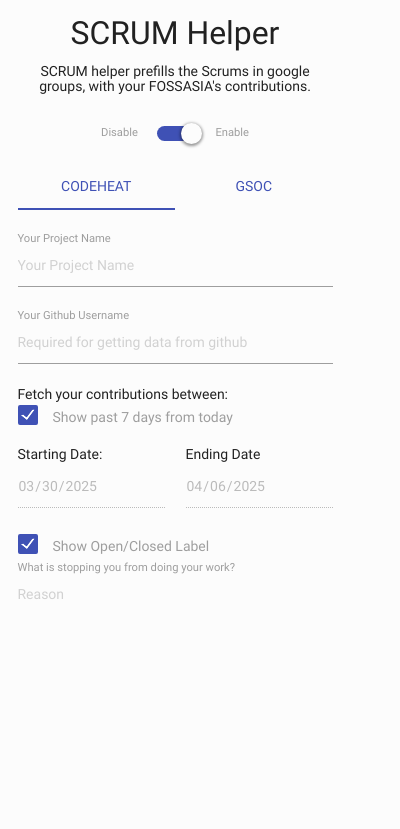
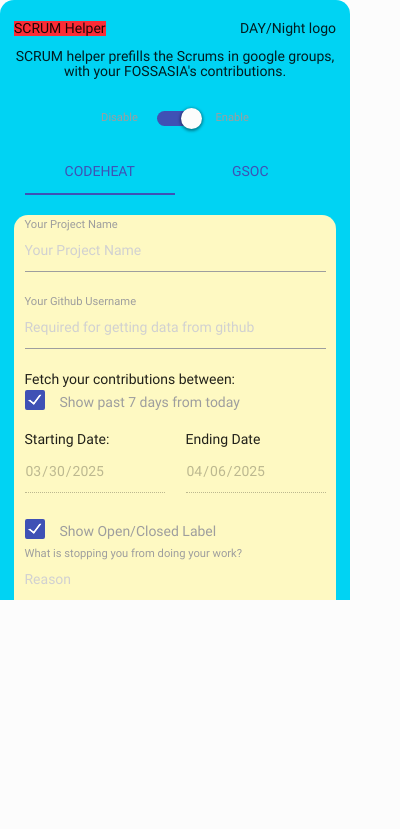
Before and after one commit to fossasia/scrum_helper, a browser extension: page src/popup.html in a window 400 px wide. Drawn offline with Linux system fonts and the light colour scheme.

Commit message:
setup tailwind
Signed-off-by: Vedansh Saini <77830698+vedansh-5@users.noreply.github.com>

```diff
--- a/src/index.css
+++ b/src/index.css
@@ -1,3 +1,7 @@
+@import "tailwindcss";
+@tailwind base;
+@tailwind components;
+@tailwind utilities;
 body {
 	margin: 0;
 	padding: 0;
--- a/src/popup.html
+++ b/src/popup.html
@@ -4,6 +4,7 @@
 	<meta charset="UTF-8">
 	<meta name="viewport" content="width=device-width, initial-scale=1.0">
 	<meta http-equiv="X-UA-Compatible" content="ie=edge">
+	<link rel="stylesheet" href="./tailwindcss.css">
 	<link href="materialize/css/materialize.min.css" type="text/css" rel="stylesheet">
 	<link rel="stylesheet" type="text/css" href="index.css">
 	<script src="./scripts/fontawesome.js"></script>
@@ -17,8 +18,11 @@
 </style>
 </head>
 <body>
-	<div class="container">
-		<h4 class="center">SCRUM Helper</h4>
+	<div class="px-4 py-4 rounded-2xl bg-cyan-400">
+		<div class="flex justify-between items-center">
+			<h6 class="center bg-red-500">SCRUM Helper</h4>
+			<h6>DAY/Night logo</h4>
+		</div>
 		<h6 class="center">
 			SCRUM helper prefills the Scrums in google groups, with your FOSSASIA's contributions.
 		</h6>
@@ -41,6 +45,7 @@
 				</ul>
 			</div>
 		</div>
+		<div class="bg-yellow-100 rounded-2xl">
 			<div class="row">
 				<div class="input-field col s12">
 					<input placeholder="Your Project Name" id="projectName" type="text">
@@ -86,6 +91,7 @@
 					</h6>
 				</div>
 			</div>
+		</div>
 
 		<hr />
 		<footer>
--- /dev/null
+++ b/tailwind.config.js
@@ -0,0 +1,8 @@
+/** @type {import('tailwindcss').Config} */
+module.exports = {
+    content: ["./src/**/*.{html,js}"], // adjust if needed
+    theme: {
+      extend: {},
+    },
+    plugins: [],
+  };
```
Also changed, not shown: package.json (+12 -2 lines), src/tailwindcss.css (added). Lines whose indentation alone changed are shown as unchanged.
